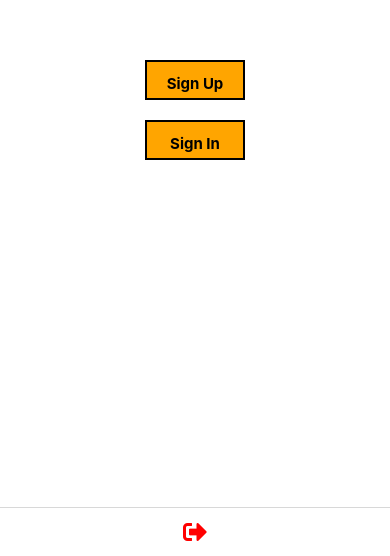
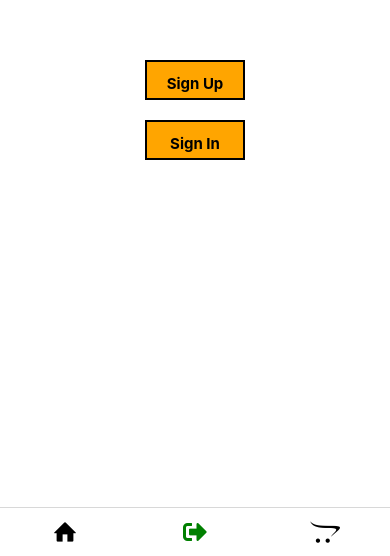
Before and after one commit to schenna217/kong-posh, a React Native app: screen / in a window 390 px wide. Shown: the part 288-844 px from the top of the page. Built offline with nearby package versions, Linux system fonts and the light colour scheme.

Commit message:
worked on tab navigation and created basic screens

```diff
--- a/App.js
+++ b/App.js
@@ -2,10 +2,11 @@ import { StatusBar } from 'expo-status-bar';
 import { StyleSheet, Text} from 'react-native';
 import { NavigationContainer } from '@react-navigation/native';
 import { createBottomTabNavigator } from '@react-navigation/bottom-tabs';
-import { Feather, MaterialIcons, FontAwesome5 } from '@expo/vector-icons';
+import { Feather, Entypo, FontAwesome5 } from '@expo/vector-icons';
 import Home from './screens/Home'
 import SignIn from './screens/SignIn'
 import SignUp from './screens/SignUp'
+import Cart from './screens/Cart'
 
 const {Navigator, Screen} = createBottomTabNavigator();
 
@@ -20,12 +21,10 @@ export default function App() {
                 let c = focused ? 'red' : 'green';
                 let rn = route.name
 
-                if (rn == "ContractHistory")
-                  return <FontAwesome5 name={'file-invoice-dollar'} size={24} color={c} />
-                else if (rn == "Info")
-                  return <FontAwesome5 name={'info-circle'} size={24} color={c} />
-                else if (rn == "Money")
-                  return <FontAwesome5 name={'money-check-alt'} size={24} color={c} />
+                if (rn == "Home")
+                  return <Entypo name="home" size={24} color="black" />
+                if (rn == "Cart")
+                  return <FontAwesome5 name="opencart" size={24} color="black" />
                 return <FontAwesome5 name={'sign-out-alt'} size={24} color={c} />
 
               },
@@ -36,6 +35,8 @@ export default function App() {
           initialRouteName={"Home"}
         >
           <Screen name="Home" component={Home}/>
+          <Screen name="SignIn" component={SignIn}/>
+          <Screen name="Cart" component={Cart}/>
         </Navigator>
       </NavigationContainer>
       <StatusBar style="auto"/>
--- a/package.json
+++ b/package.json
@@ -9,6 +9,7 @@
     "web": "expo start --web"
   },
   "dependencies": {
+    "@expo/ngrok": "^4.1.0",
     "@expo/vector-icons": "^13.0.0",
     "@react-navigation/bottom-tabs": "^6.5.7",
     "@react-navigation/native": "^6.1.6",
--- a/screens/Cart.js
+++ b/screens/Cart.js
@@ -0,0 +1,12 @@
+import React from 'react'
+import { View } from 'react-native'
+
+const Cart = () => {
+    return (
+        <View>
+
+        </View>
+    )
+}
+
+export default Cart
```
Also changed, not shown: 1 other file (tests, documents, lock files or other folders).
